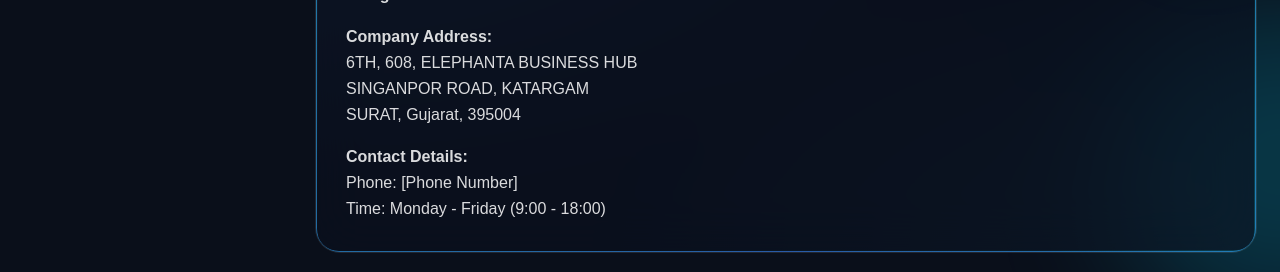
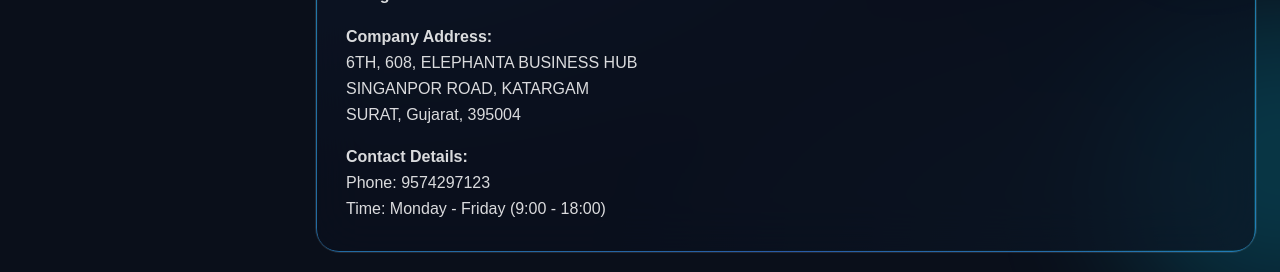
Before and after one commit to AbhiGhoghari/pixhub-2, a Next.js app: page /privacy in a window 1280 px wide. Shown: the part 4263-4535 px from the top of the page. Built offline with nearby package versions, Linux system fonts and the light colour scheme.

Commit message:
asdfasdf

```diff
--- a/src/app/privacy/page.jsx
+++ b/src/app/privacy/page.jsx
@@ -233,7 +233,7 @@
 
                                 <div>
                                     <p><strong>Contact Details:</strong></p>
-                                    <p>Phone: [Phone Number]<br />
+                                    <p>Phone: 9574297123<br />
                                     Time: Monday - Friday (9:00 - 18:00)</p>
                                 </div>
                             </div>
```
